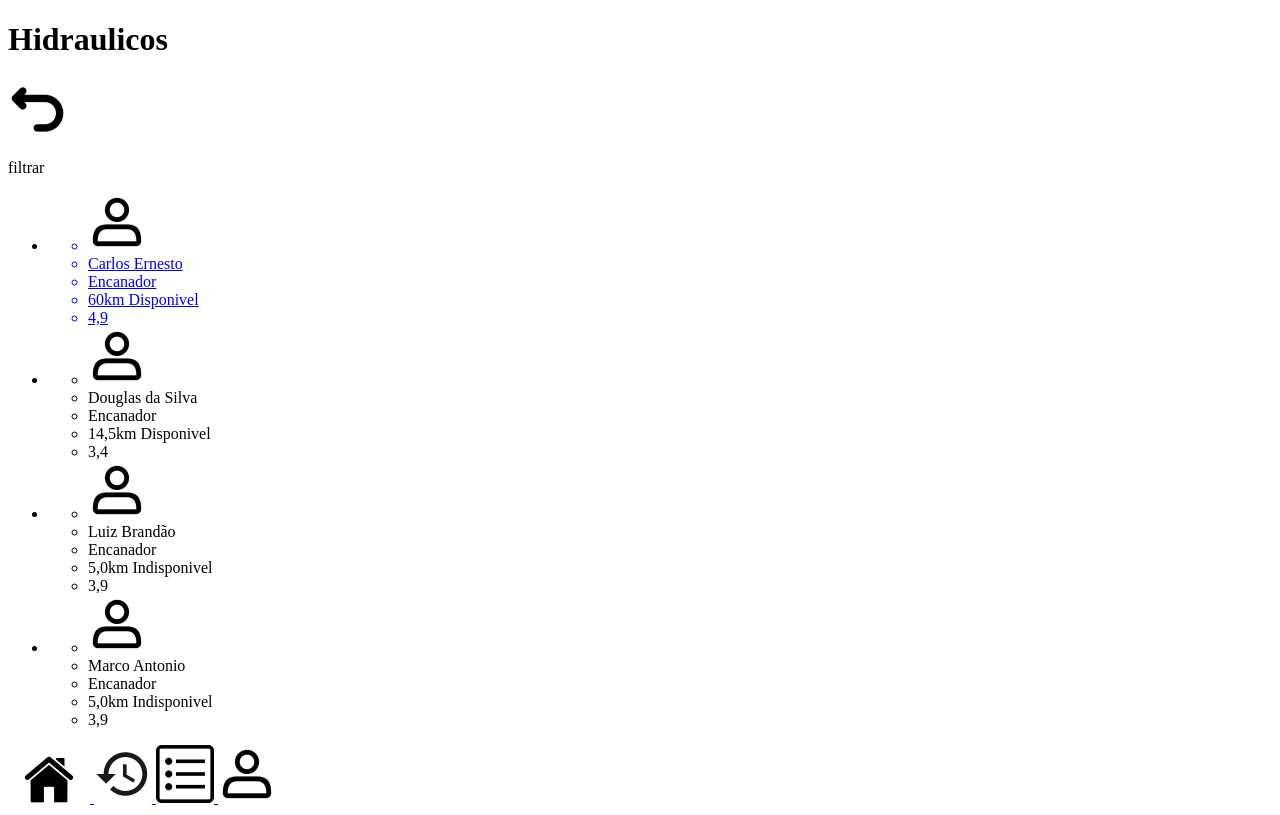
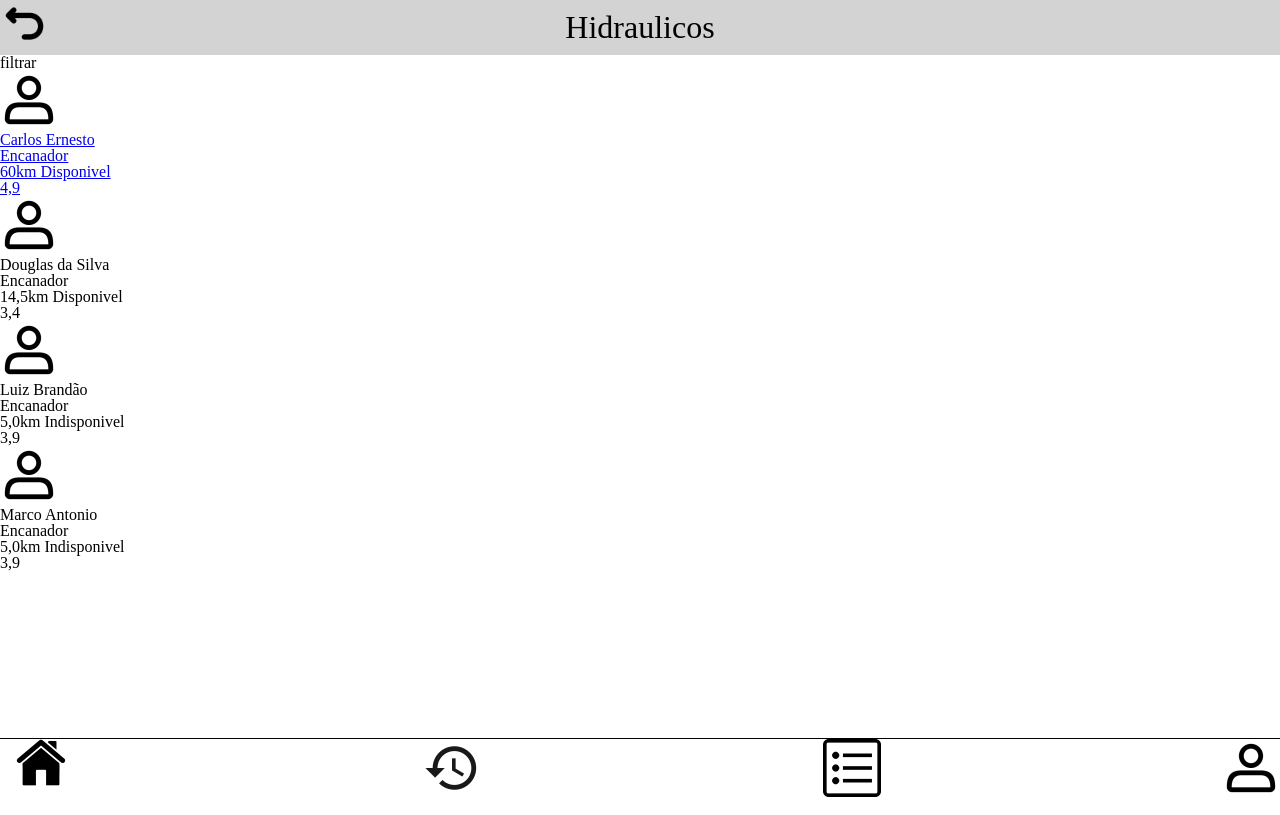
Before and after one commit to fernandoko3lle/estrutura_grupo5, a plain HTML site: page hidraulicos.html in a window 1280 px wide. Drawn offline with Linux system fonts and the light colour scheme.

Commit message:
hidraulicos

```diff
--- /dev/null
+++ b/css/hidraulicos.css
@@ -0,0 +1,43 @@
+html{
+    width: 100%;
+    height: 100%;
+}
+body{
+    width: 100%;
+    height: 100%;
+    display:flex;
+    flex-direction: column;
+}
+
+header{
+    width: 100%;
+    height: 4rem;
+    display: flex;
+    justify-content: center;
+    align-items: center;
+    background-color: lightgray;
+    font-size: 2rem;
+    font-family: bold;
+    position: relative;
+}
+main{
+    width:100%;
+    height: 100%;
+
+}
+footer{
+    width: 100%;
+    height: 4rem;
+    display:flex;
+    justify-content: space-between;
+    border-top: 1px solid black;}
+.link_seta{
+    position: absolute;
+    top: 0.1rem;
+    left: 0.2rem;
+}
+
+.seta{
+    width: 2.7rem;
+    height:2.7rem ;
+}
--- a/hidraulicos.html
+++ b/hidraulicos.html
@@ -2,14 +2,17 @@
 <html lang="pt-br">
 <head>
     <meta charset="UTF-8">
-
-    <title>Hidraulicos</title>
+    <meta http-equiv="X-UA-Compatible" content="IE=edge">
+    <meta name="viewport" content="width=device-width, initial-scale=1.0">
+    <title>Document</title>
+    <link rel="stylesheet" href="css/reset.css">
+    <link rel="stylesheet" href="css/hidraulicos.css">
 </head>
 <body>
     <header>
         <h1>Hidraulicos</h1>
-        <a href='index.html'>
-            <img src = '/Img/Icone_Seta.png' alt = 'seta'>
+        <a class="link_seta" href='index.html'>
+            <img src = '/Img/Icone_Seta.png' alt = 'seta' class="seta">
         </a>
     </header>
     <main>
```
